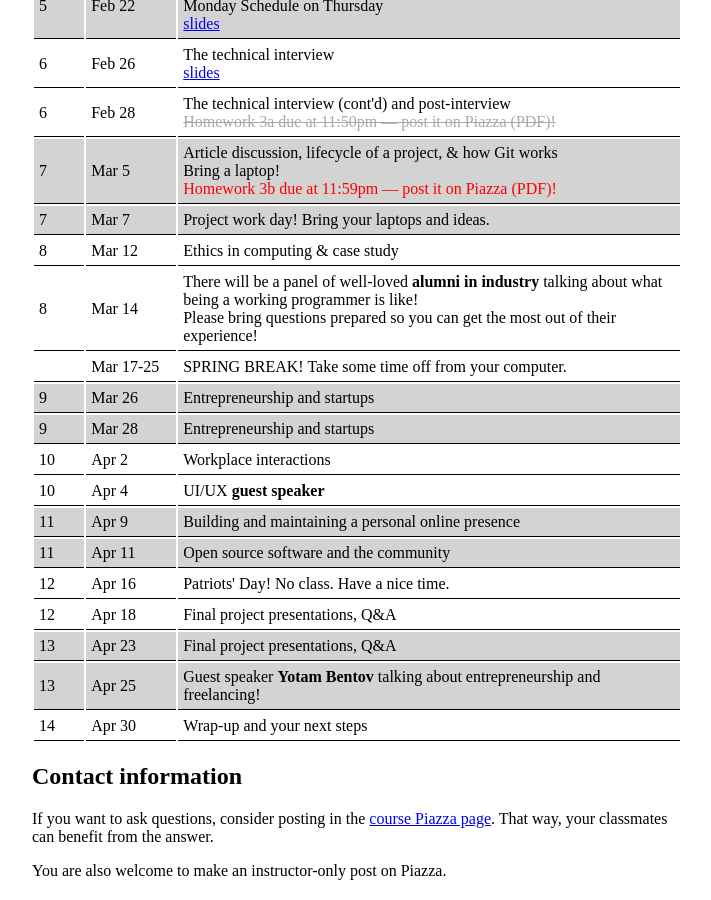
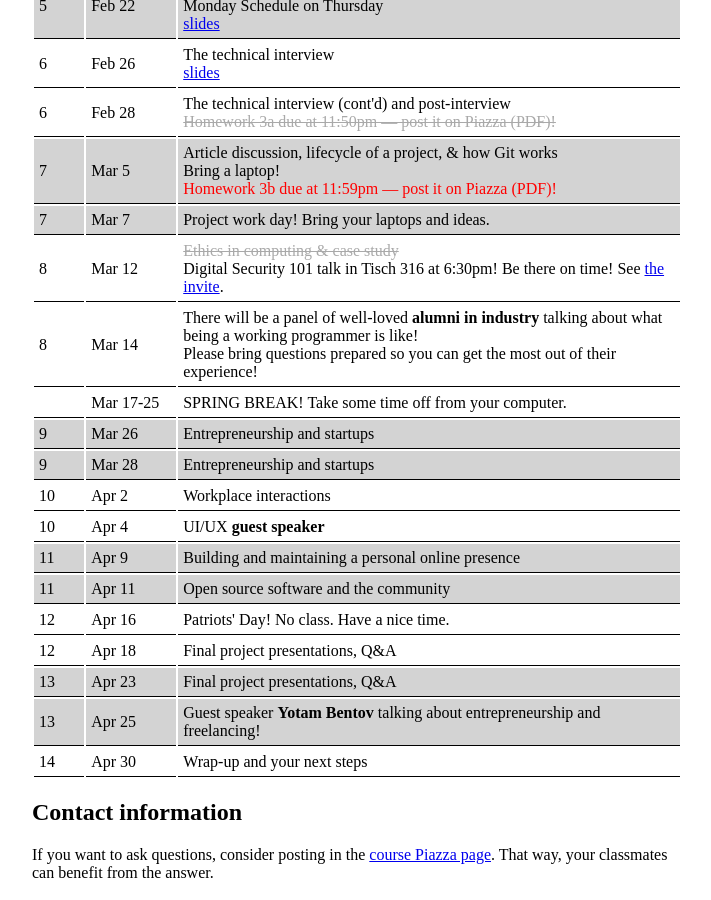
Before and after one commit to tekknolagi/excollege, a Jekyll site: the page built from syllabus.md, in a window 1280 px wide and 900 px high, scrolled down 1888 px. Shown: the whole window, without its empty margins (16-727 px from the left). Built offline with Jekyll 4.4.1, drawn with Linux system fonts in a browser that asks for light colours.

Commit message:
Update syllabus for digital security talk

```diff
--- a/syllabus.md
+++ b/syllabus.md
@@ -258,7 +258,11 @@ to add materials from past lectures.
             <td>8</td>
             <td>Mar 12</td>
             <td>
-            Ethics in computing &amp; case study
+            <span class="assignment done">Ethics in computing &amp; case
+            study</span>
+            <br />
+            Digital Security 101 talk in Tisch 316 at 6:30pm! Be there on time!
+            See <a href="https://i.imgur.com/Ig8PiJf.jpg">the invite</a>.
             </td>
         </tr>
         <tr class="week">
```
